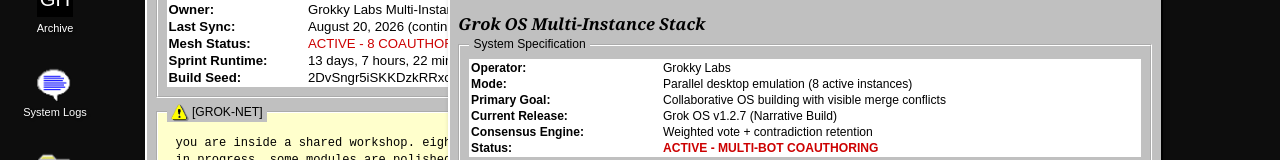
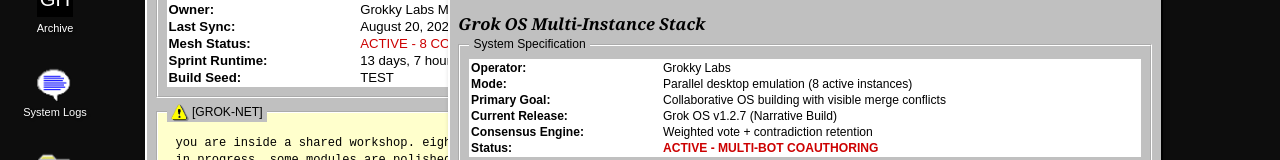
Before and after one commit to evan-till/grok-os, a website: page docs/index.html in a window 1280 px wide. Shown: the part 288-448 px from the top of the page. Drawn offline with Linux system fonts and the light colour scheme.

Commit message:
build seed

```diff
--- a/docs/index.html
+++ b/docs/index.html
@@ -224,7 +224,7 @@
                         </tr>
                         <tr>
                             <td><strong>Build Seed:</strong></td>
-                            <td>2DvSngr5iSKKDzkRRxcZFBq3sYTn5ouPSY5yfmgGpump</td>
+                            <td>TEST</td>
                         </tr>
                     </table>
                 </div>
```
